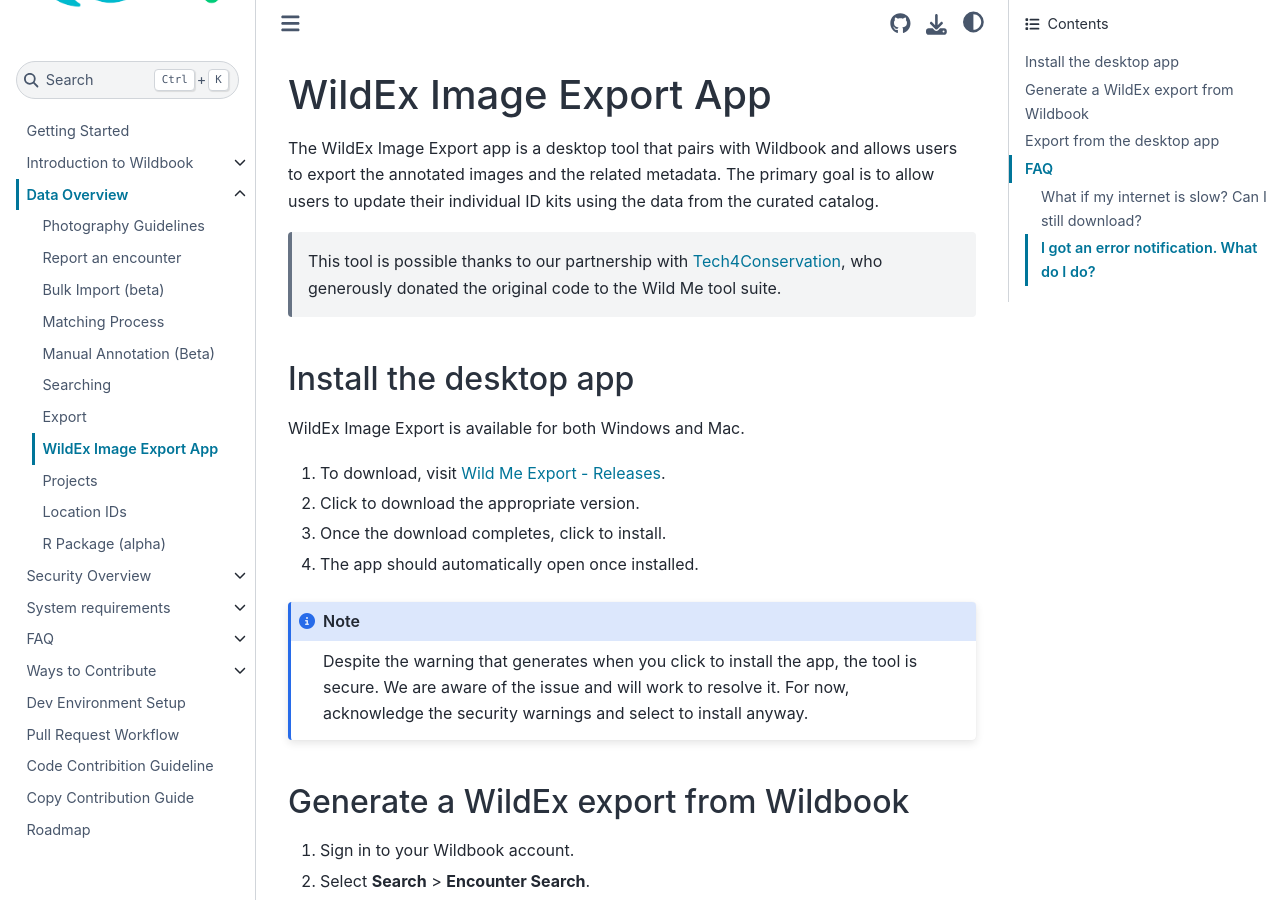
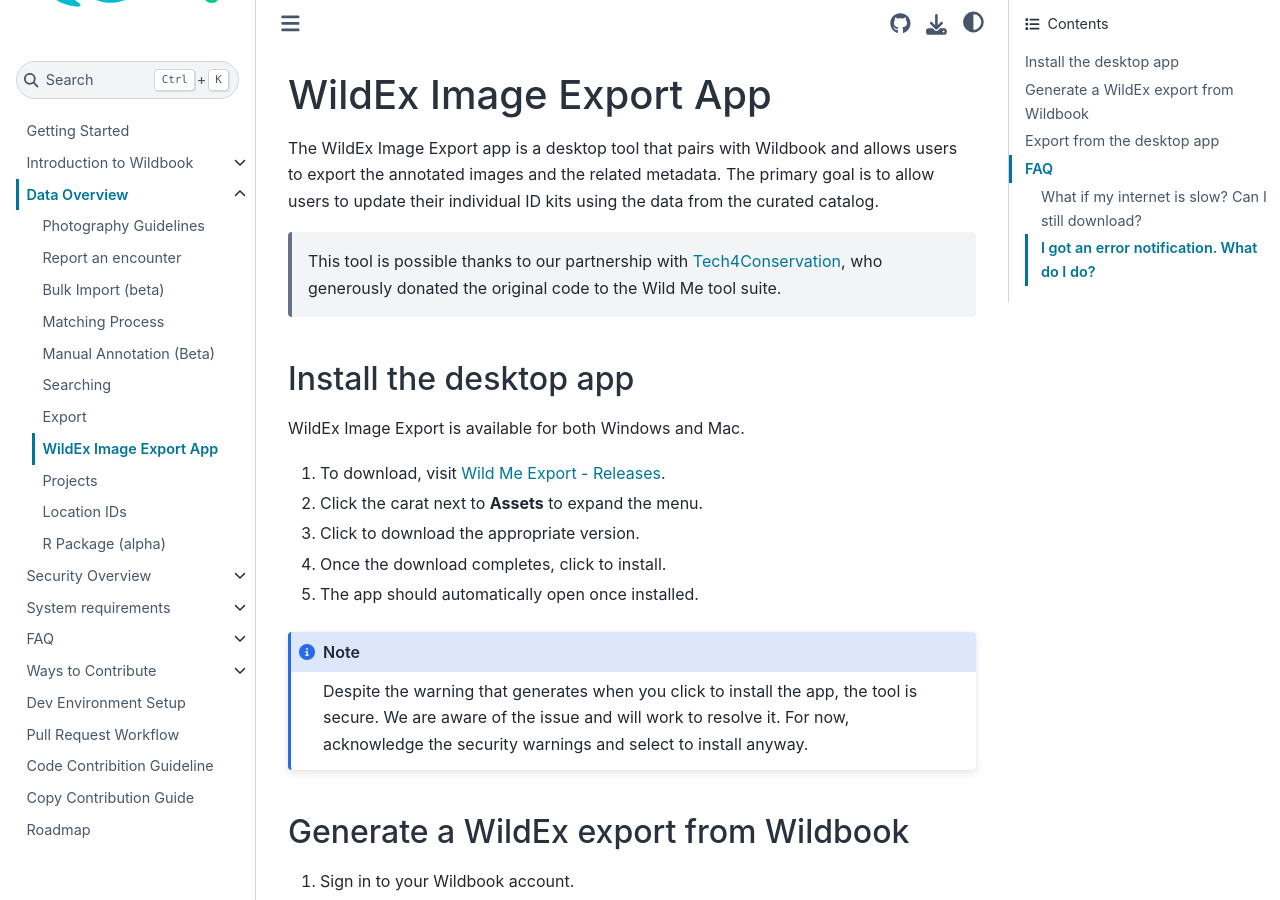
Before and after one commit to WildMeOrg/wildbook-docs, a Sphinx documentation site: the page built from docs/data/wildex-image-export-app.md, in a window 1280 px wide and 900 px high. Built offline with Sphinx 7.4.7 and the Sphinx Book theme 1.1.4, drawn with Linux system fonts in a browser that asks for light colours.

Commit message:
Update wildex-image-export-app.md
Added a bullet point to expand Asset menu

````diff
--- a/docs/data/wildex-image-export-app.md
+++ b/docs/data/wildex-image-export-app.md
@@ -9,9 +9,10 @@
 WildEx Image Export is available for both Windows and Mac.
 
 1. To download, visit [Wild Me Export - Releases](https://github.com/WildMeOrg/WildbookExport/releases).
-2. Click to download the appropriate version.
-3. Once the download completes, click to install.
-4. The app should automatically open once installed.
+2. Click the carat next to **Assets** to expand the menu.
+3. Click to download the appropriate version.
+4. Once the download completes, click to install.
+5. The app should automatically open once installed.
 
 ```{note}
 Despite the warning that generates when you click to install the app, the tool is secure. We are aware of the issue and will work to resolve it. For now, acknowledge the security warnings and select to install anyway.
````
